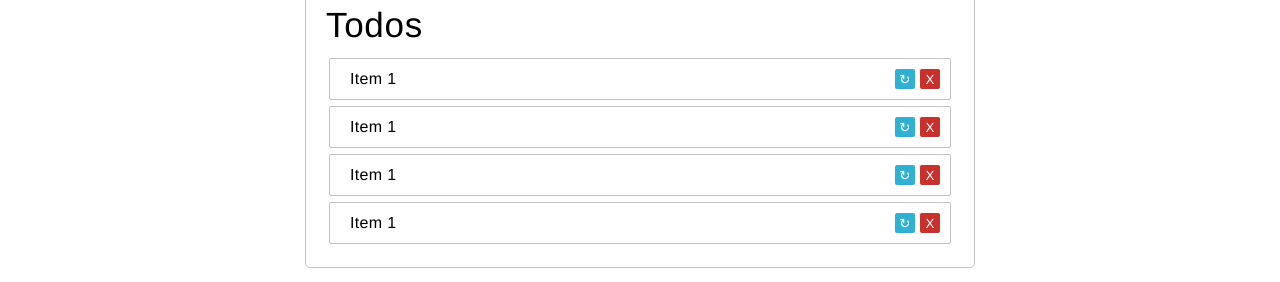
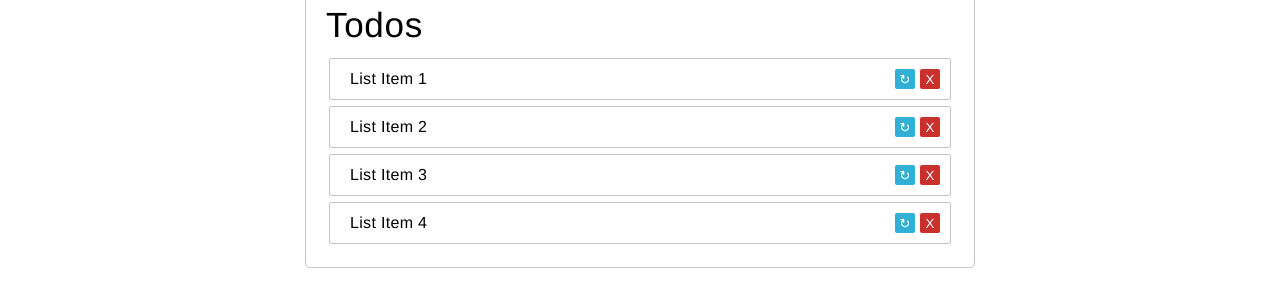
Before and after one commit to Drasek-25/REACT-Todo-App, a React (Create React App) app: page / in a window 1280 px wide. Shown: the part 235-517 px from the top of the page. Built offline with nearby package versions, Linux system fonts and the light colour scheme.

Commit message:
modified some of the existing jsx values to be props, and now handle listing TodoItems with .map()

```diff
--- a/src/App.js
+++ b/src/App.js
@@ -8,7 +8,7 @@ function App() {
       <div className='col header'>
         <h1>Todo App</h1>
       </div>
-      <MainContent/>
+      <MainContent />
     </div>
   );
 }
--- a/src/components/AddItem.js
+++ b/src/components/AddItem.js
@@ -2,14 +2,14 @@ import React from 'react'
 import SubmitButton from './SubmitButton'
 import Input from './Input'
 
-function Additem(){
-    return(
+function Additem({ title }) {
+    return (
         <div className='col addItem'>
-        <h3>Add Todo</h3>
-        <div className='row inputSubmitRow'>
-            <Input />
-            <SubmitButton/>
-        </div>
+            <h3>{title}</h3>
+            <div className='row inputSubmitRow'>
+                <Input />
+                <SubmitButton />
+            </div>
         </div>
     );
 }
--- a/src/components/MainContent.js
+++ b/src/components/MainContent.js
@@ -2,10 +2,10 @@ import React from 'react';
 import AddItem from './AddItem'
 import Todos from './Todos'
 
-function MainContent(){
-    return(
+function MainContent() {
+    return (
         <div className='col mainContent'>
-            <AddItem/>
+            <AddItem title='Add Todo' />
             <Todos />
         </div>
     );
--- a/src/components/TodoItem.js
+++ b/src/components/TodoItem.js
@@ -2,12 +2,12 @@ import React from 'react';
 import RefreshButton from './RefreshButton';
 import DeleteButton from './DeleteButton';
 
-function TodoItem(){
-    return(
+function TodoItem({ value }) {
+    return (
         <div className='row todoItem'>
-            <span className='todoText'>Item 1</span>
-            <RefreshButton/>
-            <DeleteButton/>
+            <span className='todoText'>{value}</span>
+            <RefreshButton />
+            <DeleteButton />
         </div>
     );
 }
--- a/src/components/Todos.js
+++ b/src/components/Todos.js
@@ -1,15 +1,14 @@
 import React from 'react';
 import TodoItem from './TodoItem';
 
-function Todo(){
-    return(
+function Todo() {
+    const todoList = ['List Item 1', 'List Item 2', 'List Item 3', 'List Item 4']
+    return (
         <div className='col todos'>
             <h2>Todos</h2>
-            <TodoItem/>
-            <TodoItem/>
-            <TodoItem/>
-            <TodoItem/>
-
+            {todoList.map(val => (
+                <TodoItem value={val} />
+            ))}
         </div>
     );
 }
```
